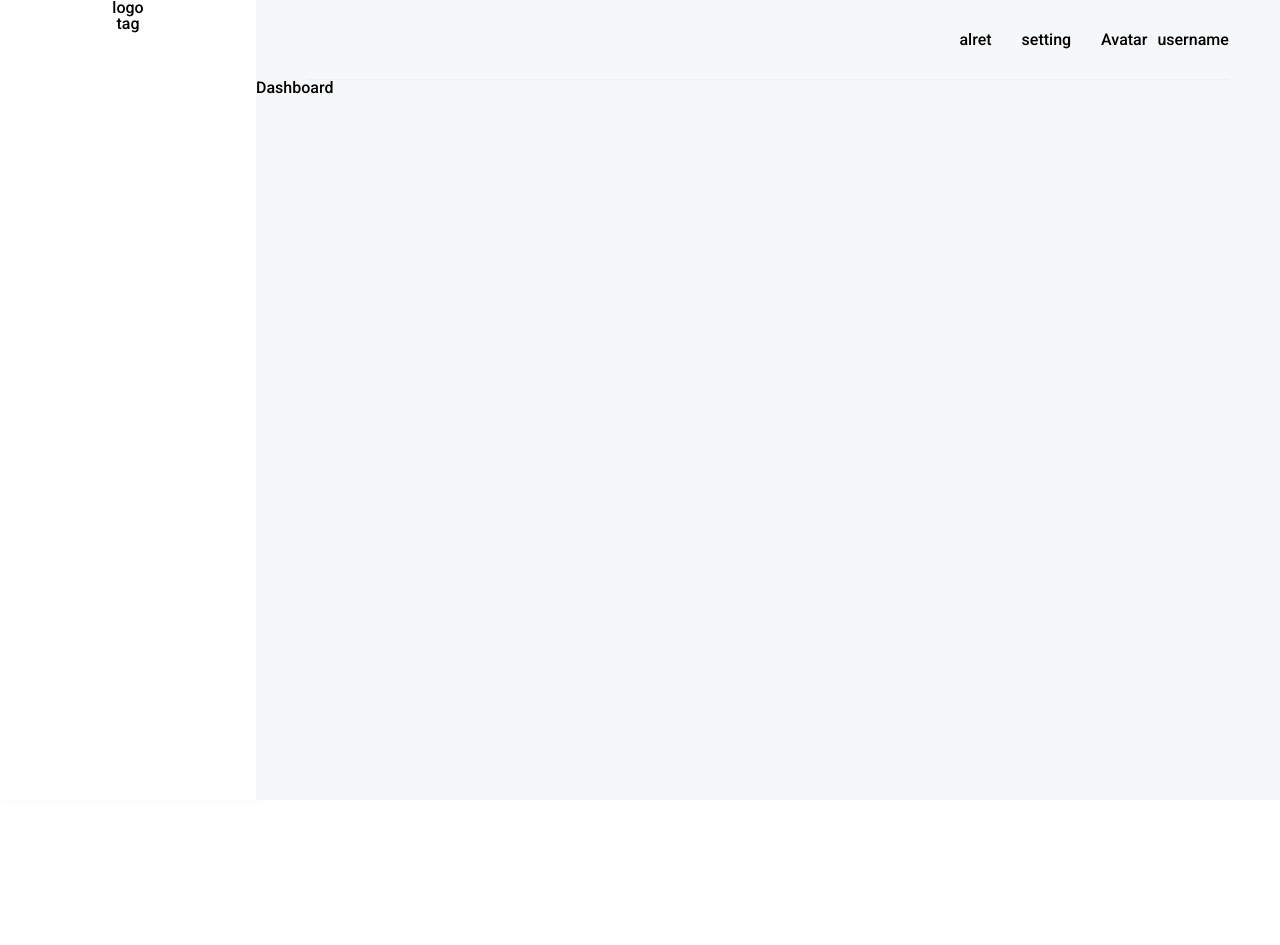
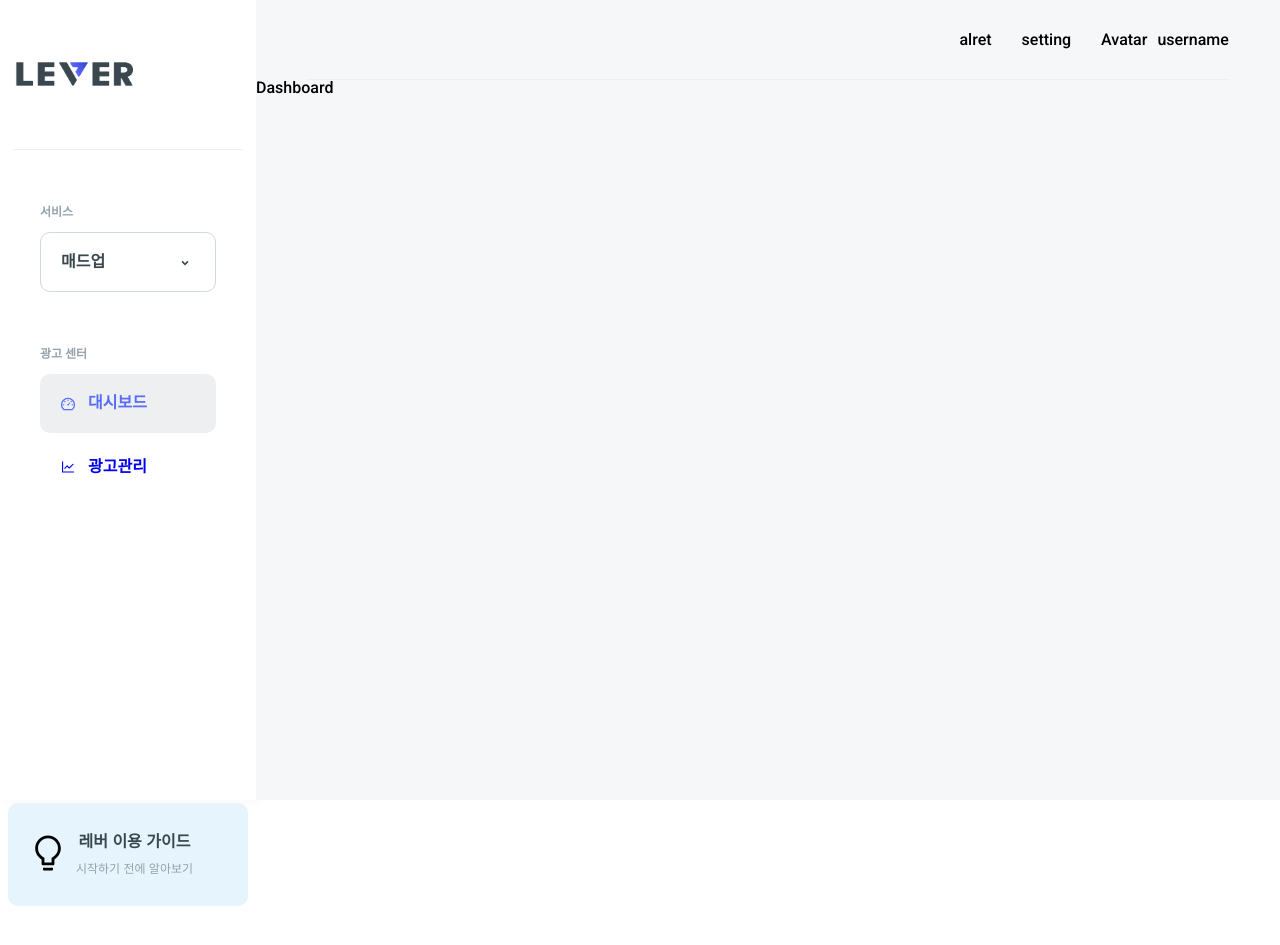
Before and after one commit to 7th-wanted-pre-onboarding-frontend/pre-onboarding-7th-2-2-1, a React (Create React App) app: page /dashboard in a window 1280 px wide. Shown: the top 945 px of the page. Built offline with nearby package versions, Linux system fonts and the light colour scheme.

Commit message:
feat: 사이드바 컴포넌트 구현

```diff
--- a/src/components/SidebarContainer/SidebarContainer.js
+++ b/src/components/SidebarContainer/SidebarContainer.js
@@ -1,11 +1,106 @@
 import React from 'react';
-import StyledSidebarContainer from './SidebarContainer.style';
+
+import { AiOutlineDashboard } from '@react-icons/all-files/ai/AiOutlineDashboard';
+import { AiOutlineLineChart } from '@react-icons/all-files/ai/AiOutlineLineChart';
+import { AiOutlineBulb } from '@react-icons/all-files/ai/AiOutlineBulb';
+
+import { useLocation } from 'react-router-dom';
+import useDropdown from '../../utils/hooks/useDropdown';
+
+import logo from '../../assets/image/onboardingLogo.png';
+import {
+  StyledSidebarContainer,
+  StyledLogoWrapper,
+  StyledSidebarItem,
+  StyledDropdownButton,
+  StyledLinkWrapper,
+  StyledLink,
+  StyledGuide,
+  StyledContentWrapper,
+  StyledGuideCard,
+  StyledGuideText,
+  StyledLinkText,
+  StyledTermLink
+} from './SidebarContainer.style';
+
+import ServiceList from '../ServiceList/ServiceList';
+import Typography from '../Typography/Typography';
+import Dropdown from '../Dropdown/Dropdown';
 
 export default function SidebarContainer() {
+  const { selectedItem, isToggled, handleSelectBoxToggle, handleSelectItem } =
+    useDropdown('매드업');
+  const { pathname } = useLocation();
+
+  function isActivePath(path, activepath) {
+    return path === activepath ? 'enable' : 'disable';
+  }
+
   return (
     <StyledSidebarContainer>
-      <div>logo</div>
-      <div>tag</div>
+      <StyledContentWrapper>
+        <StyledLogoWrapper>
+          <img width='124px' height='30px' src={logo} alt='lever_logo' />
+        </StyledLogoWrapper>
+        <StyledSidebarItem>
+          <label htmlFor='dropdown'>
+            <Typography size='smBold' variant='label'>
+              서비스
+            </Typography>
+          </label>
+          <Dropdown id='dropdown' size='md'>
+            <Typography size='xlg' variant='default'>
+              {selectedItem}
+            </Typography>
+            <Typography size='xlg' variant='default'>
+              <StyledDropdownButton onClick={handleSelectBoxToggle} />
+            </Typography>
+            {isToggled && (
+              <ServiceList handleSelectService={handleSelectItem} />
+            )}
+          </Dropdown>
+        </StyledSidebarItem>
+        <StyledSidebarItem>
+          <label htmlFor='dropdown'>
+            <Typography size='smBold' variant='label'>
+              광고 센터
+            </Typography>
+          </label>
+          <StyledLinkWrapper>
+            <StyledLink
+              to='/dashboard'
+              active={isActivePath(pathname, '/dashboard')}
+            >
+              <AiOutlineDashboard />
+              <StyledLinkText>대시보드</StyledLinkText>
+            </StyledLink>
+            <StyledLink
+              to='/adsetup'
+              active={isActivePath(pathname, '/adsetup')}
+            >
+              <AiOutlineLineChart />
+              <StyledLinkText>광고관리</StyledLinkText>
+            </StyledLink>
+          </StyledLinkWrapper>
+        </StyledSidebarItem>
+      </StyledContentWrapper>
+      <StyledGuide>
+        <StyledGuideCard>
+          <AiOutlineBulb size='40px' />
+          <StyledGuideText>
+            <Typography size='xlg' variant='default'>
+              레버 이용 가이드
+            </Typography>
+            <Typography size='md' variant='label'>
+              시작하기 전에 알아보기
+            </Typography>
+          </StyledGuideText>
+        </StyledGuideCard>
+        <StyledGuideText>
+          <Typography size='md'>레버는 함께 만들어갑니다.</Typography>
+          <StyledTermLink href='/#'>이용약관</StyledTermLink>
+        </StyledGuideText>
+      </StyledGuide>
     </StyledSidebarContainer>
   );
 }
--- a/src/components/SidebarContainer/SidebarContainer.style.js
+++ b/src/components/SidebarContainer/SidebarContainer.style.js
@@ -1,12 +1,118 @@
 import styled from 'styled-components';
+import { RiArrowDropDownLine } from '@react-icons/all-files/ri/RiArrowDropDownLine';
+import { Link } from 'react-router-dom';
 
-const StyledSidebarContainer = styled.div`
+export const StyledSidebarContainer = styled.div`
   width: 100%;
   height: 984px;
   display: flex;
   flex-direction: column;
-  justify-self: center;
+  justify-content: space-between;
   align-items: center;
 `;
 
-export default StyledSidebarContainer;
+export const StyledContentWrapper = styled.div`
+  display: flex;
+  flex-direction: column;
+  width: 100%;
+  height: 100%;
+  align-items: center;
+  gap: 53px;
+`;
+
+export const StyledLogoWrapper = styled.div`
+  width: 90%;
+  height: 150px;
+  display: flex;
+  align-items: center;
+  border-bottom: 1px solid ${(props) => props.theme.border.default};
+`;
+
+export const StyledSidebarItem = styled.div`
+  width: 100%;
+  position: relative;
+  display: flex;
+  flex-direction: column;
+  gap: 13px;
+  padding-left: 40px;
+  padding-right: 40px;
+`;
+
+export const StyledDropdownButton = styled(RiArrowDropDownLine)`
+  font-size: 20px;
+  font-weight: 700;
+  cursor: pointer;
+`;
+
+export const StyledLinkWrapper = styled.div`
+  width: 100%;
+  display: flex;
+  flex-direction: column;
+  gap: 5px;
+`;
+
+export const StyledLink = styled(Link)`
+  display: flex;
+  align-items: center;
+  gap: 12px;
+  background-color: transparent;
+  padding: 20px;
+  border-radius: 10px;
+  transition: all 0.1s ease-in;
+  cursor: pointer;
+
+  &:visited {
+    color: inherit;
+  }
+
+  &:hover {
+    color: ${(props) => props.theme.color.accent};
+    background-color: ${(props) => props.theme.border.default};
+  }
+
+  ${(props) =>
+    props.active === 'enable' &&
+    `
+    color: ${props.theme.color.accent} !important;
+    background-color: ${props.theme.border.default};
+    `}
+`;
+
+export const StyledLinkText = styled.span`
+  font-size: 16px;
+  font-weight: 700;
+  line-height: 18.75px;
+`;
+
+export const StyledGuide = styled.div`
+  width: 100%;
+  display: flex;
+  flex-direction: column;
+  align-items: center;
+  gap: 40px;
+`;
+
+export const StyledGuideCard = styled.button`
+  display: flex;
+  flex-direction: row;
+  gap: 8px;
+  padding: 30px 55px 30px 20px;
+  border: none;
+  border-radius: 10px;
+  background-color: ${(props) => props.theme.tipColor.default};
+  cursor: pointer;
+`;
+
+export const StyledGuideText = styled.div`
+  display: flex;
+  flex-direction: column;
+  gap: 10px;
+`;
+
+export const StyledTermLink = styled.a`
+  font-size: 12px;
+  font-weight: 500;
+  line-height: 14.06px;
+  color: ${(props) => props.theme.color.label};
+  text-decoration: underline;
+`;
```
